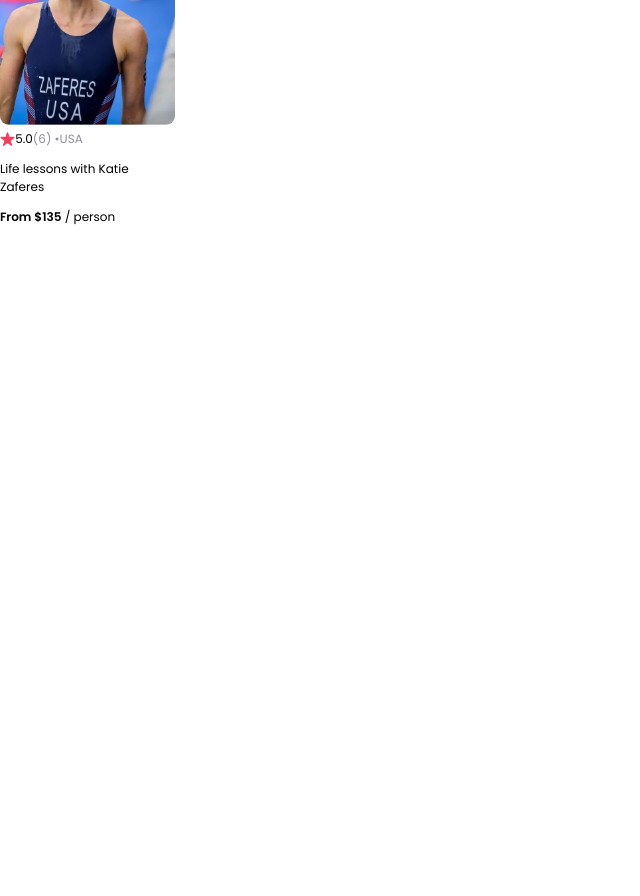
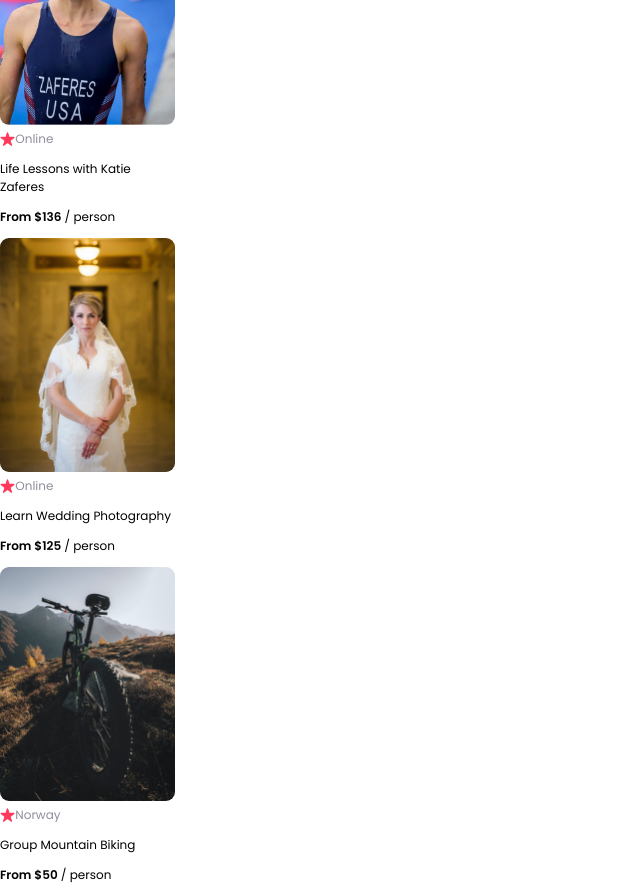
Before and after one commit to thomas-hdqr/Airbnb-Experiences-Clone, a React (Create React App) app: page / in a window 1280 px wide. Shown: the part 860-1756 px from the top of the page, without its empty margins (0-640 px from the left). Before the commit the page ends 1098 px from the top, so only its background shows below. Built offline with nearby package versions, Linux system fonts and the light colour scheme.

Commit message:
injecting data for components

```diff
--- a/src/App.js
+++ b/src/App.js
@@ -2,20 +2,29 @@
 import Navbar from './components/Navbar';
 import Hero from './components/Hero';
 import Card from './components/Card';
+import data from './components/data';
 
 function App() {
+  const experienceElements = data.map(experience => {
+    return <Card
+    id={experience.id}
+    title={experience.title}
+    description={experience.description}
+    price={experience.price}
+    coverImg={experience.coverImg}
+    rating={experience.rating}
+    reviewCount={experience.reviewCount}
+    location={experience.location}
+    openSpots={experience.openSpots}
+    />
+  })
   return (
     <div className="App">
       <Navbar />
       <Hero />
-      <Card
-        img="./images/katie-zaferes.png"
-        rating="5.0"
-        reviewCount="(6) •"
-        country="USA"
-        title="Life lessons with Katie Zaferes"
-        price={135}
-      />
+      <div>
+        {experienceElements}
+      </div>
     </div>
   );
   }
--- a/src/components/Card.js
+++ b/src/components/Card.js
@@ -4,12 +4,12 @@
 function Card(props) {
     return (
         <div className="card">
-            <img className="card-image" src={props.img} alt="" />
+            <img className="card-image" src={props.coverImg} alt="" />
             <div className="card-rating">
                 <img className="card-star" src="./images/star.png" alt="Star rating" />
                 <span className="card-rate">{props.rating}</span>
                 <span className="gray">{props.reviewCount}</span>
-                <span className="gray">{props.country}</span>
+                <span className="gray">{props.location}</span>
             </div>
             <p>{props.title}</p>
             <p><span className="bold">From ${props.price}</span> / person</p>
--- /dev/null
+++ b/src/components/data.js
@@ -0,0 +1,41 @@
+export default [
+    {
+        id: 1,
+        title: "Life Lessons with Katie Zaferes",
+        description: "I will share with you what I call \"Positively Impactful Moments of Disappointment.\" Throughout my career, many of my highest moments only came after setbacks and losses. But learning from those difficult moments is what gave me the ability to rise above them and reach my goals.",
+        price: 136,
+        coverImg: "./images/katie-zaferes.png",
+        stats: {
+            rating: 5.0,
+            reviewCount: 6
+        },
+        location: "Online",
+        openSpots: 0,
+    },
+    {
+        id: 2,
+        title: "Learn Wedding Photography",
+        description: "Interested in becoming a wedding photographer? For beginner and experienced photographers alike, join us in learning techniques required to leave the happy couple with memories that'll last a lifetime.",
+        price: 125,
+        coverImg: "./images/wedding-photography.png",
+        stats: {
+            rating: 5.0,
+            reviewCount: 30
+        },
+        location: "Online",
+        openSpots: 27,
+    },
+    {
+        id: 3,
+        title: "Group Mountain Biking",
+        description: "Experience the beautiful Norwegian landscape and meet new friends all while conquering rugged terrain on your mountain bike. (Bike provided!)",
+        price: 50,
+        coverImg: "./images/mountain-bike.png",
+        stats: {
+            rating: 4.8,
+            reviewCount: 2
+        },
+        location: "Norway",
+        openSpots: 3,
+    }
+]
```
Also changed, not shown: public/images/mountain-bike.png (added), public/images/wedding-photography.png (added).
